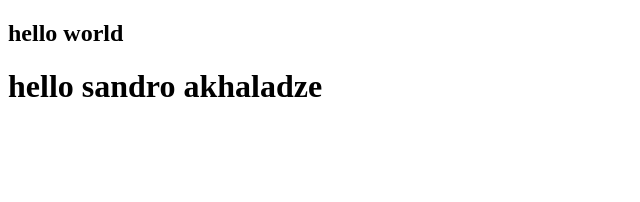
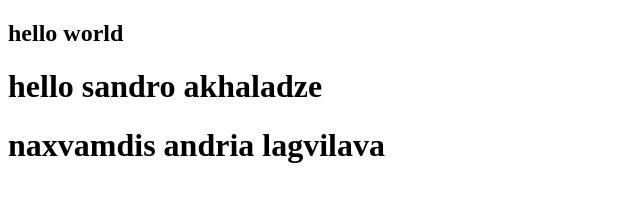
Before and after one commit to SandroAkhaladze/reschoo, a plain HTML site: page index.html in a window 1280 px wide. Shown: the whole page, without its empty margins (0-640 px from the left). Drawn offline with Linux system fonts and the light colour scheme.

Commit message:
naxvamdis

```diff
--- a/index.html
+++ b/index.html
@@ -8,5 +8,6 @@
 <body>
     <h2>hello world</h2>
     <h1>hello sandro akhaladze</h1>
+    <h1>naxvamdis andria lagvilava</h1>
 </body>
 </html>
```
